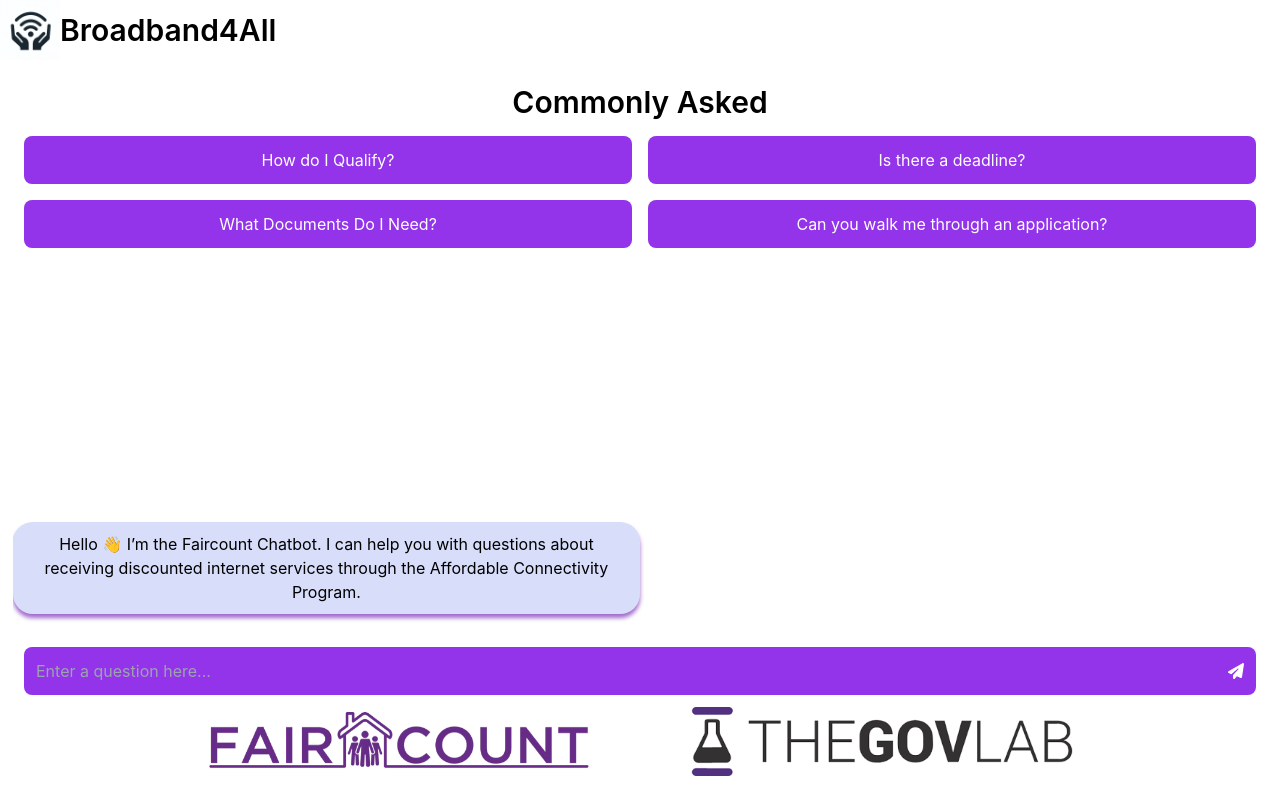
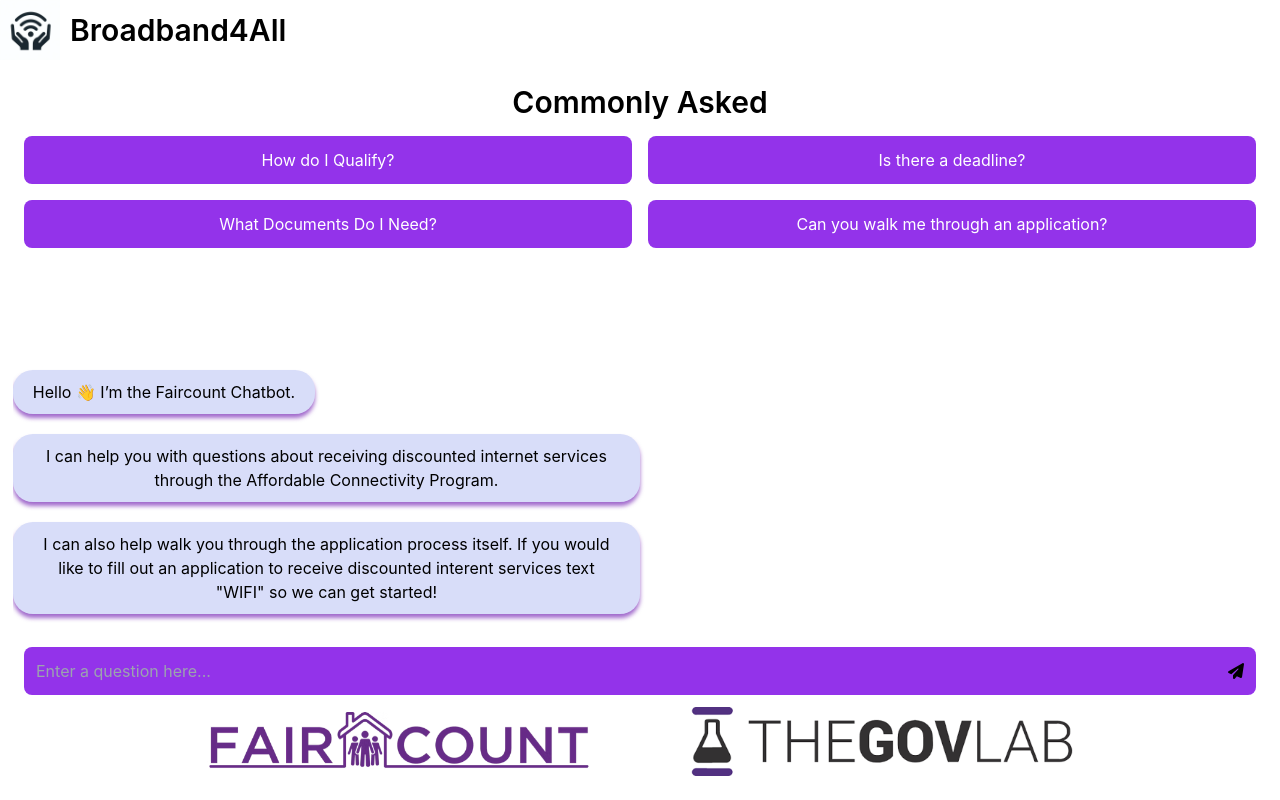
Before and after one commit to broadband-bot/broadbandBot, a React (Create React App) app: page / in a window 1280 px wide. Built offline with nearby package versions, Linux system fonts and the light colour scheme.

Commit message:
Minor fixes to the commonly asked section

```diff
--- a/src/BroadbandSignup.js
+++ b/src/BroadbandSignup.js
@@ -40,9 +40,15 @@ const BroadbandSignup = () => {
     const messagesEndRef = useRef(null);
 
     useEffect(() => {
-        const welcomeMessage = "Hello 👋 I’m the Faircount Chatbot. I can help you with questions about receiving discounted internet services through the Affordable Connectivity Program.";
+        const welcomeMessage = "Hello 👋 I’m the Faircount Chatbot."
+        const questions = "I can help you with questions about receiving discounted internet services through the Affordable Connectivity Program.";
+        const application = "I can also help walk you through the application process itself. If you would like to fill out an application to receive discounted interent services text \"WIFI\" so we can get started!";
         // Directly add the welcome message to the messages state.
-        setMessages([{ type: 'ai', text: welcomeMessage, typing: false }]);
+        setMessages([
+            { type: 'ai', text: welcomeMessage, typing: false },
+            { type: 'ai', text: questions, typing: false },
+            { type: 'ai', text: application, typing: false }
+        ]);
     }, []);
 
     const handleTypingDone = (messageIndex) => {
@@ -59,6 +65,11 @@ const BroadbandSignup = () => {
 
 
     const handleSendClick = async () => {
+        if (inputValue.trim() === "") {
+            // Do nothing if inputValue is empty or just whitespace
+            return;
+        }
+
         if (inputValue.trim() !== '') {
             const newMessages = [...messages, { text: inputValue, type: 'user' }];
             setMessages(newMessages);
@@ -85,12 +96,7 @@ const BroadbandSignup = () => {
 
     const handleSuggestionClick = (suggestionText) => {
         setInputValue(suggestionText); // Set the inputValue state
-
-        // Simulate sending the message
-        // Using setTimeout to ensure state is updated before sending
-        setTimeout(() => {
-            handleSendClick();
-        }, 0);
+        setSuggestionsVisible(false);
     };
 
 
@@ -102,7 +108,7 @@ const BroadbandSignup = () => {
         <div className="bg-white flex flex-col h-screen">
             <div className="responsive-width mx-auto flex-1">
                 <div className="title text-3xl font-semibold text-center mb-4">
-                <img src="/splash.png" style={{ width: '60px', height: 'auto' }}/>
+                <img src="/splash.png" id='image'/>
                 <h1>Broadband4All</h1>
                 </div>
 
@@ -112,17 +118,21 @@ const BroadbandSignup = () => {
                         Commonly Asked
                     </h2>)}
                     {areSuggestionsVisible && (
-                        <div className="grid grid-cols-2 gap-4 mb-6">
-                            <button id="suggestion1" onClick={() => handleSuggestionClick("How do I Qualify?")} className="bg-purple-600 text-white rounded-lg p-3">
+                       <div className="grid grid-cols-2 gap-4 mb-6">
+                            <button id="suggestion1" onClick={() => handleSuggestionClick("How do I Qualify?")}
+                                className="bg-purple-600 text-white rounded-lg p-3 hover:bg-purple-700 transition duration-150 ease-in-out">
                                 How do I Qualify?
                             </button>
-                            <button id="suggestion2" onClick={() => handleSuggestionClick("Is there a deadline?")} className="bg-purple-600 text-white rounded-lg p-3">
+                            <button id="suggestion2" onClick={() => handleSuggestionClick("Is there a deadline?")}
+                                className="bg-purple-600 text-white rounded-lg p-3 hover:bg-purple-700 transition duration-150 ease-in-out">
                                 Is there a deadline?
                             </button>
-                            <button id="suggestion3" onClick={() => handleSuggestionClick("What Documents Do I Need?")} className="bg-purple-600 text-white rounded-lg p-3">
+                            <button id="suggestion3" onClick={() => handleSuggestionClick("What Documents Do I Need?")}
+                                className="bg-purple-600 text-white rounded-lg p-3 hover:bg-purple-700 transition duration-150 ease-in-out">
                                 What Documents Do I Need?
                             </button>
-                            <button id="suggestion4" onClick={() => handleSuggestionClick("Can you walk me through an application?")} className="bg-purple-600 text-white rounded-lg p-3">
+                            <button id="suggestion4" onClick={() => handleSuggestionClick("Can you walk me through an application?")}
+                                className="bg-purple-600 text-white rounded-lg p-3 hover:bg-purple-700 transition duration-150 ease-in-out">
                                 Can you walk me through an application?
                             </button>
                         </div>
@@ -139,8 +149,8 @@ const BroadbandSignup = () => {
                         value={inputValue}
                         onChange={handleInputChange}
                     />
-                    <button onClick={handleSendClick} className="text-white">
-                         <FontAwesomeIcon icon={faPaperPlane} />
+                    <button onClick={handleSendClick} className={inputValue.trim() === "" ? "text-black" : "text-white"}>
+                        <FontAwesomeIcon icon={faPaperPlane} />
                     </button>
                 </div>
 
```
